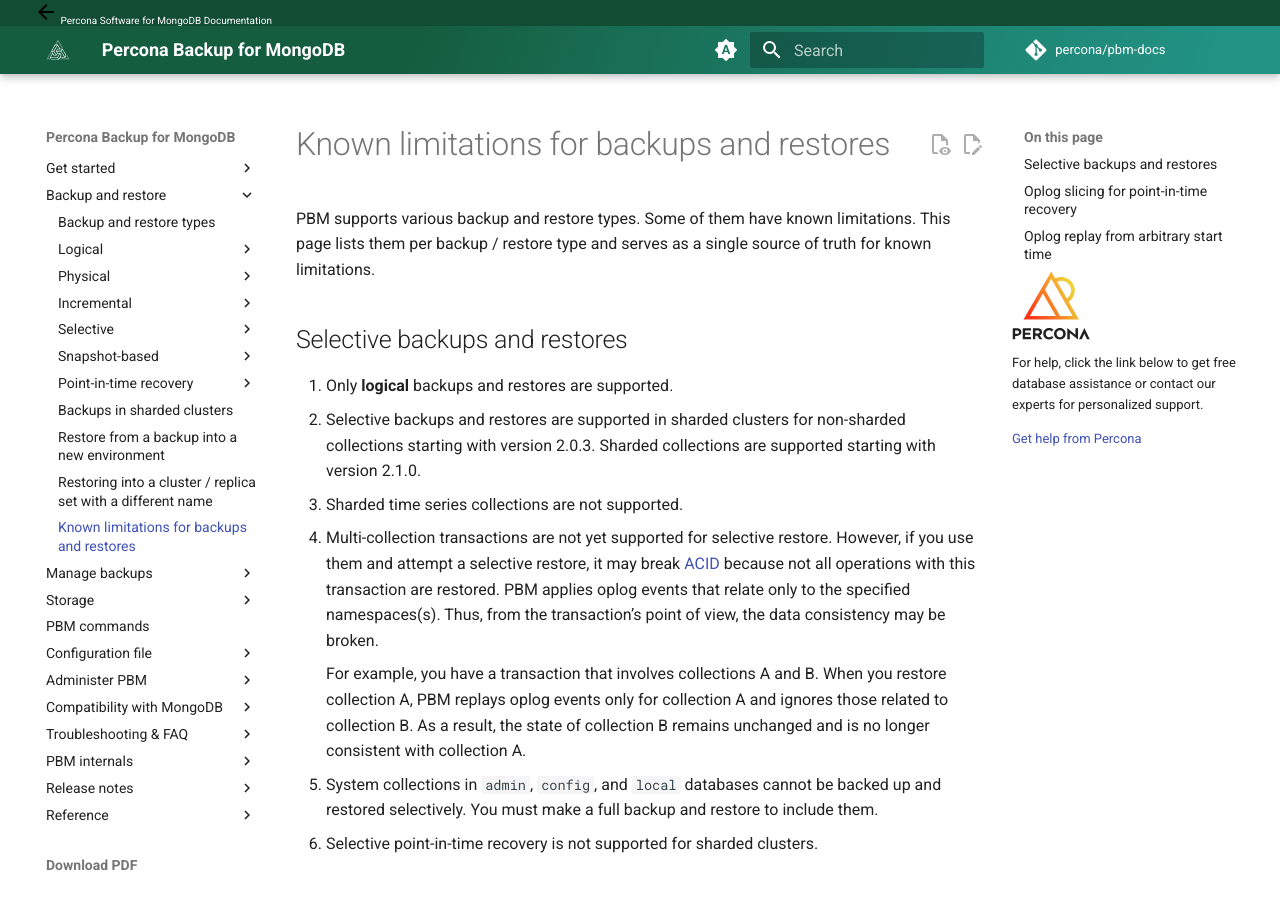
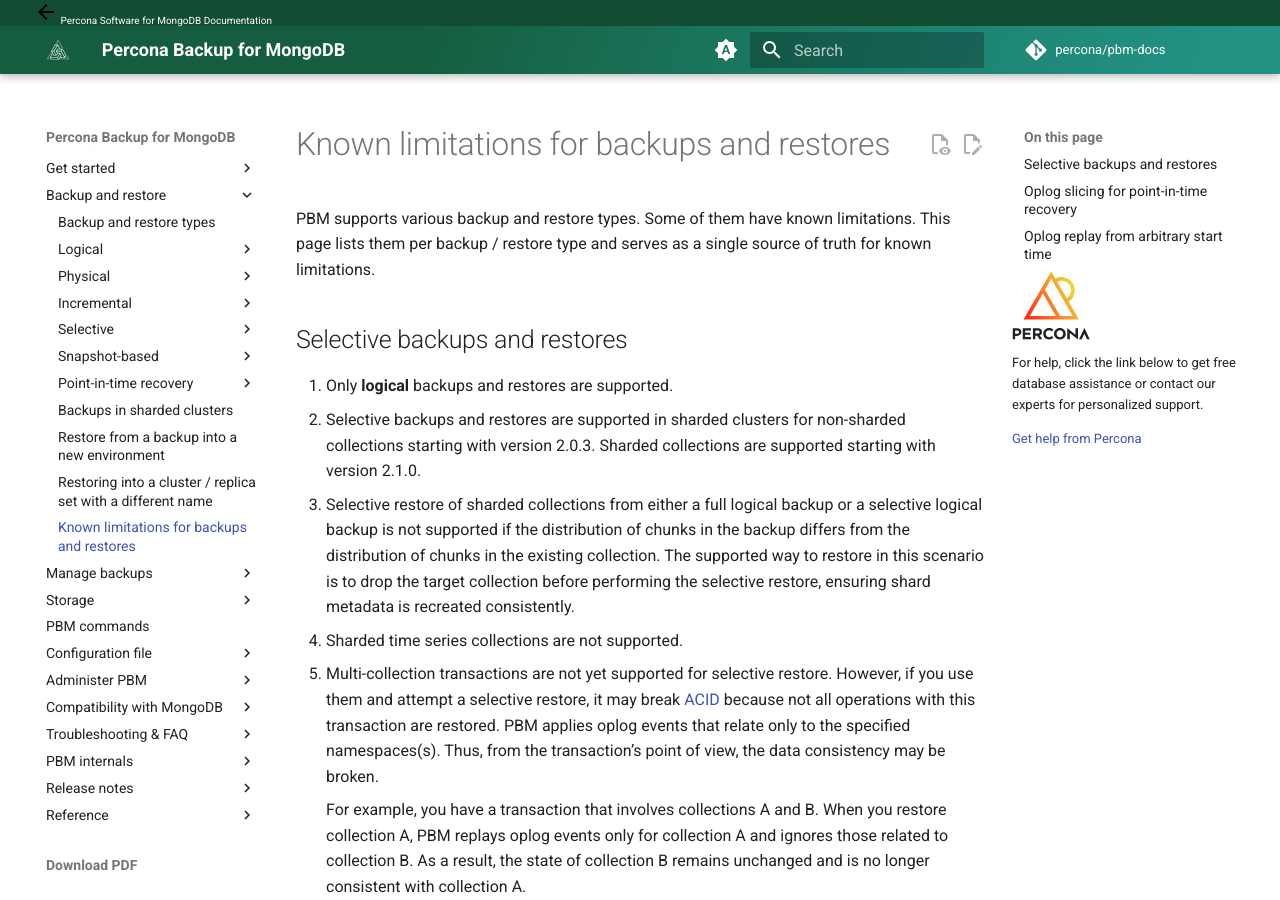
Before and after one commit to percona/pbm-docs, an MkDocs documentation site: the page built from docs/features/known-limitations.md, in a window 1280 px wide and 900 px high. Built offline with MkDocs 1.6.1 and Material for MkDocs 9.7.7, drawn with Linux system fonts in a browser that asks for light colours; nearby versions of some CDN libraries; comment, search, counter and statistics services are not loaded.

Commit message:
PBM-1561 Revise known limitations for backups and restores (#302)
* PBM-1561 Revise known limitations for backups and restores

Updated limitations for selective backups and restores, including sharded collections and multi-collection transactions.

```diff
--- a/docs/features/known-limitations.md
+++ b/docs/features/known-limitations.md
@@ -6,14 +6,14 @@
 
 1. Only **logical** backups and restores are supported.
 2. Selective backups and restores are supported in sharded clusters for non-sharded collections starting with version 2.0.3. Sharded collections are supported starting with version 2.1.0.
-3. Sharded time series collections are not supported.
-4. Multi-collection transactions are not yet supported for selective restore. However, if you use them and attempt a selective restore, it may break [ACID](../reference/glossary.md#acid) because not all operations with this transaction are restored. PBM applies oplog events that relate only to the specified namespaces(s). Thus, from the transaction's point of view, the data consistency may be broken.
+3. Selective restore of sharded collections from either a full logical backup or a selective logical backup is not supported if the distribution of chunks in the backup differs from the distribution of chunks in the existing collection. The supported way to restore in this scenario is to drop the target collection before performing the selective restore, ensuring shard metadata is recreated consistently.
+4. Sharded time series collections are not supported.
+5. Multi-collection transactions are not yet supported for selective restore. However, if you use them and attempt a selective restore, it may break [ACID](../reference/glossary.md#acid) because not all operations with this transaction are restored. PBM applies oplog events that relate only to the specified namespaces(s). Thus, from the transaction's point of view, the data consistency may be broken.
 
     For example, you have a transaction that involves collections A and B. When you restore collection A, PBM replays oplog events only for collection A and ignores those related to collection B. As a result, the state of collection B remains unchanged and is no longer consistent with collection A.
 
-5. System collections in ``admin``, ``config``, and ``local`` databases cannot be backed up and restored selectively. You must make a full backup and restore to include them.
-6. Selective point-in-time recovery is not supported for sharded clusters.
-
+6. System collections in ``admin``, ``config``, and ``local`` databases cannot be backed up and restored selectively. You must make a full backup and restore to include them.
+7. Selective point-in-time recovery is not supported for sharded clusters.
 
 ## Oplog slicing for point-in-time recovery
 
```
